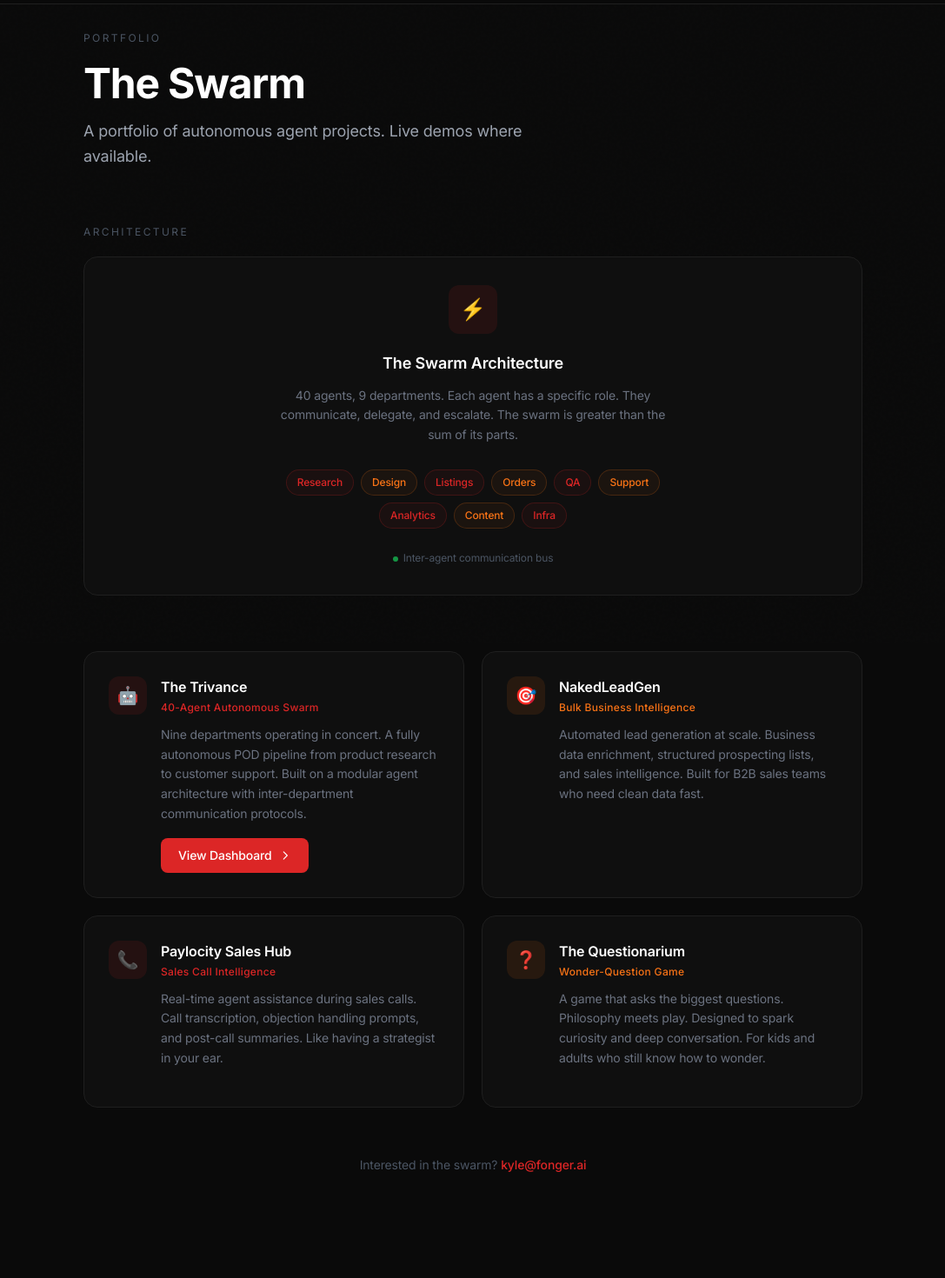
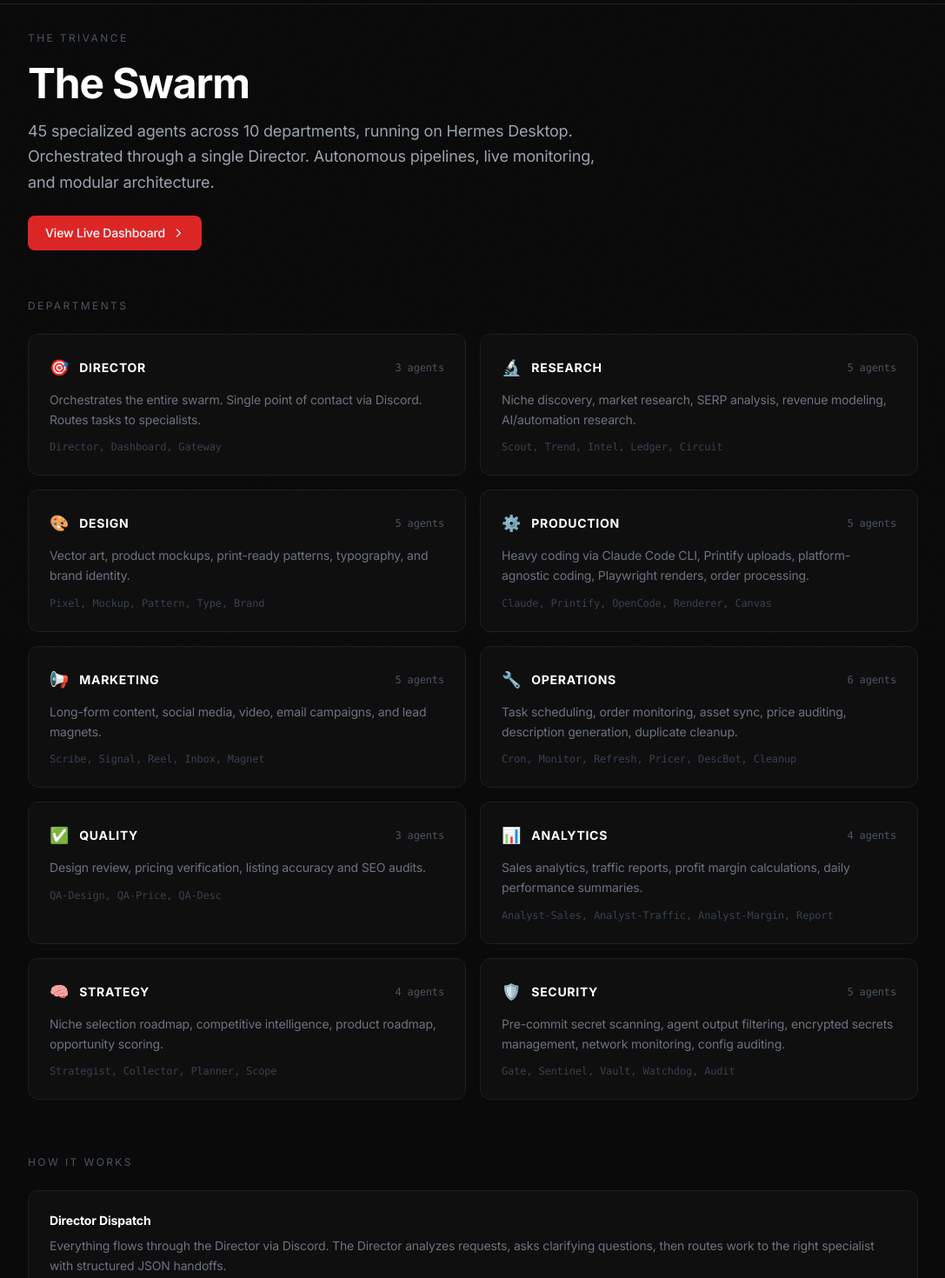
Before and after one commit to k00jax/fonger-ai, a Next.js app: page /swarm in a window 1280 px wide. Shown: the part 60-1530 px from the top of the page at 87% size, without its empty margins (96-1183 px from the left). Before the commit the page ends 1474 px from the top, so only its background shows below. Built offline with nearby package versions, Linux system fonts and the light colour scheme.

Commit message:
Rewrite /swarm page: describe The Trivance agent architecture

```diff
--- a/src/app/swarm/page.js
+++ b/src/app/swarm/page.js
@@ -1,176 +1,130 @@
 import Link from 'next/link';
 
-export default function SwarmPage() {
-  const projects = [
-    {
-      icon: '🤖',
-      title: 'The Trivance',
-      tagline: '40-Agent Autonomous Swarm',
-      description:
-        'Nine departments operating in concert. A fully autonomous POD pipeline from product research to customer support. Built on a modular agent architecture with inter-department communication protocols.',
-      link: '/dashboard/',
-      linkLabel: 'View Dashboard',
-      variant: 'red',
-    },
-    {
-      icon: '🎯',
-      title: 'NakedLeadGen',
-      tagline: 'Bulk Business Intelligence',
-      description:
-        'Automated lead generation at scale. Business data enrichment, structured prospecting lists, and sales intelligence. Built for B2B sales teams who need clean data fast.',
-      variant: 'orange',
-    },
-    {
-      icon: '📞',
-      title: 'Paylocity Sales Hub',
-      tagline: 'Sales Call Intelligence',
-      description:
-        'Real-time agent assistance during sales calls. Call transcription, objection handling prompts, and post-call summaries. Like having a strategist in your ear.',
-      variant: 'red',
-    },
-    {
-      icon: '❓',
-      title: 'The Questionarium',
-      tagline: 'Wonder-Question Game',
-      description:
-        'A game that asks the biggest questions. Philosophy meets play. Designed to spark curiosity and deep conversation. For kids and adults who still know how to wonder.',
-      variant: 'orange',
-    },
+const departments = [
+  { name: 'Director', icon: '🎯', count: 3, agents: 'Director, Dashboard, Gateway', desc: 'Orchestrates the entire swarm. Single point of contact via Discord. Routes tasks to specialists.' },
+  { name: 'Research', icon: '🔬', count: 5, agents: 'Scout, Trend, Intel, Ledger, Circuit', desc: 'Niche discovery, market research, SERP analysis, revenue modeling, AI/automation research.' },
+  { name: 'Design', icon: '🎨', count: 5, agents: 'Pixel, Mockup, Pattern, Type, Brand', desc: 'Vector art, product mockups, print-ready patterns, typography, and brand identity.' },
+  { name: 'Production', icon: '⚙️', count: 5, agents: 'Claude, Printify, OpenCode, Renderer, Canvas', desc: 'Heavy coding via Claude Code CLI, Printify uploads, platform-agnostic coding, Playwright renders, order processing.' },
+  { name: 'Marketing', icon: '📢', count: 5, agents: 'Scribe, Signal, Reel, Inbox, Magnet', desc: 'Long-form content, social media, video, email campaigns, and lead magnets.' },
+  { name: 'Operations', icon: '🔧', count: 6, agents: 'Cron, Monitor, Refresh, Pricer, DescBot, Cleanup', desc: 'Task scheduling, order monitoring, asset sync, price auditing, description generation, duplicate cleanup.' },
+  { name: 'Quality', icon: '✅', count: 3, agents: 'QA-Design, QA-Price, QA-Desc', desc: 'Design review, pricing verification, listing accuracy and SEO audits.' },
+  { name: 'Analytics', icon: '📊', count: 4, agents: 'Analyst-Sales, Analyst-Traffic, Analyst-Margin, Report', desc: 'Sales analytics, traffic reports, profit margin calculations, daily performance summaries.' },
+  { name: 'Strategy', icon: '🧠', count: 4, agents: 'Strategist, Collector, Planner, Scope', desc: 'Niche selection roadmap, competitive intelligence, product roadmap, opportunity scoring.' },
+  { name: 'Security', icon: '🛡️', count: 5, agents: 'Gate, Sentinel, Vault, Watchdog, Audit', desc: 'Pre-commit secret scanning, agent output filtering, encrypted secrets management, network monitoring, config auditing.' },
 ];
 
-  const swarmDepts = [
-    'Research', 'Design', 'Listings', 'Orders', 'QA',
-    'Support', 'Analytics', 'Content', 'Infra',
+const howItWorks = [
+  { title: 'Director Dispatch', desc: 'Everything flows through the Director via Discord. The Director analyzes requests, asks clarifying questions, then routes work to the right specialist with structured JSON handoffs.' },
+  { title: 'Specialized Agents', desc: 'Each of the 45 agents has a narrow, deeply-prompted role. No generalists. Every agent knows its department, its tools, and its output format. One-shot execution is the goal.' },
+  { title: 'Activity Reporter', desc: 'A cron job scans system signals every 60 seconds — active Hermes processes, running cron jobs, dispatched agents, and pre-commit hooks — then pushes real-time status to the dashboard.' },
+  { title: 'Cron Scheduler', desc: 'Recurring jobs handle everything from crypto arbitrage monitoring to daily mockup refresh. The scheduler runs autonomous scripts with no human in the loop.' },
+  { title: 'Live Dashboard', desc: 'A canvas-based visualization at fonger.ai/dashboard shows all 45 agents as an interactive node graph. Drag nodes, zoom with scroll, toggle side panels for agent details and live event feeds.' },
 ];
 
+const DEPT_COLORS = {
+  director: '#c8ffbe', research: '#f0a030', design: '#4da6ff', production: '#a78bfa',
+  marketing: '#ff6b5e', operations: '#7ddc8a', quality: '#ffd866',
+  analytics: '#5aa2e8', strategy: '#f2c94c', security: '#22d3ee',
+};
+
+const DEPT_ICONS = {
+  director: '🎯', research: '🔬', design: '🎨', production: '⚙️', marketing: '📢',
+  operations: '🔧', quality: '✅', analytics: '📊', strategy: '🧠', security: '🛡️',
+};
+
+export default function SwarmPage() {
   return (
     <div className="min-h-screen pt-24 pb-16 px-4 relative z-10">
-      <div className="max-w-4xl mx-auto">
+      <div className="max-w-5xl mx-auto">
         {/* Header */}
-        <div className="animate-fade-in-up mb-16">
-          <p className="text-xs tracking-[0.2em] uppercase text-gray-600 mb-5">Portfolio</p>
+        <div className="animate-fade-in-up mb-14">
+          <p className="text-xs tracking-[0.2em] uppercase text-gray-600 mb-5">The Trivance</p>
           <h1 className="text-4xl sm:text-5xl font-bold text-white mb-4 tracking-tight">
             The Swarm
           </h1>
-          <p className="text-lg text-gray-400 leading-relaxed max-w-xl">
-            A portfolio of autonomous agent projects. Live demos where available.
+          <p className="text-lg text-gray-400 leading-relaxed max-w-2xl">
+            45 specialized agents across 10 departments, running on Hermes Desktop.
+            Orchestrated through a single Director. Autonomous pipelines, live monitoring,
+            and modular architecture.
           </p>
-        </div>
-
-        {/* Architecture diagram */}
-        <div className="mb-16 animate-fade-in-up animate-delay-100">
-          <h2 className="text-xs tracking-[0.2em] uppercase text-gray-600 mb-5">Architecture</h2>
-          <div className="bg-[#0f0f0f] border border-[#1f1f1f] rounded-2xl p-8 text-center card-hover">
-            <div className="inline-flex items-center justify-center w-14 h-14 rounded-xl bg-brand-red/10 text-brand-red text-2xl mb-5">
-              ⚡
-            </div>
-            <h3 className="text-white font-semibold text-lg mb-3">The Swarm Architecture</h3>
-            <p className="text-gray-500 text-sm max-w-md mx-auto mb-7 leading-relaxed">
-              40 agents, 9 departments. Each agent has a specific role. They
-              communicate, delegate, and escalate. The swarm is greater than the
-              sum of its parts.
-            </p>
-
-            {/* Department pills */}
-            <div className="flex flex-wrap justify-center gap-2 max-w-md mx-auto">
-              {swarmDepts.map((dept, i) => (
-                <span
-                  key={dept}
-                  className={`px-3 py-1.5 rounded-full text-xs font-medium border transition-all duration-300 hover:scale-105 ${
-                    i % 2 === 0
-                      ? 'border-brand-red/20 text-brand-red bg-brand-red/5 hover:bg-brand-red/10 hover:border-brand-red/30'
-                      : 'border-brand-orange/20 text-brand-orange bg-brand-orange/5 hover:bg-brand-orange/10 hover:border-brand-orange/30'
-                  }`}
+          <div className="flex gap-3 mt-6">
+            <Link
+              href="/dashboard/"
+              className="inline-flex items-center gap-2 px-5 py-2.5 bg-brand-red text-white text-sm rounded-lg font-medium hover:bg-red-700 transition-all hover:glow-red"
             >
-                  {dept}
-                </span>
-              ))}
-            </div>
-
-            <div className="mt-5">
-              <span className="text-gray-600 text-xs">
-                <span className="inline-block w-1.5 h-1.5 rounded-full bg-green-600 mr-1.5 animate-pulse" />
-                Inter-agent communication bus
-              </span>
-            </div>
-          </div>
-        </div>
-
-        {/* Projects */}
-        <div className="grid grid-cols-1 md:grid-cols-2 gap-5">
-          {projects.map((project, i) => (
-            <div
-              key={project.title}
-              className={`group bg-[#0f0f0f] border border-[#1f1f1f] rounded-2xl p-7 animate-fade-in-up transition-all duration-500
-                ${project.variant === 'orange' ? 'card-hover-orange' : 'card-hover'}`}
-              style={{ animationDelay: `${(i + 2) * 100}ms` }}
-            >
-              <div className="flex items-start gap-4">
-                <div
-                  className={`w-11 h-11 rounded-xl flex items-center justify-center text-xl flex-shrink-0 transition-transform duration-500 group-hover:scale-110 ${
-                    project.variant === 'orange'
-                      ? 'bg-brand-orange/10 text-brand-orange'
-                      : 'bg-brand-red/10 text-brand-red'
-                  }`}
-                >
-                  {project.icon}
-                </div>
-                <div className="flex-1 min-w-0">
-                  <h3 className="text-base font-semibold text-white mb-1">
-                    {project.title}
-                  </h3>
-                  <p
-                    className={`text-xs mb-3 font-medium tracking-wide ${
-                      project.variant === 'orange' ? 'text-brand-orange' : 'text-brand-red'
-                    }`}
-                  >
-                    {project.tagline}
-                  </p>
-                  <p className="text-gray-500 text-sm leading-relaxed mb-4">
-                    {project.description}
-                  </p>
-                  {project.link && (
-                    project.link.startsWith('http') ? (
-                      <a
-                        href={project.link}
-                        target="_blank"
-                        rel="noopener noreferrer"
-                        className="inline-flex items-center gap-2 px-5 py-2.5 bg-brand-red text-white text-sm rounded-lg font-medium hover:bg-red-700 transition-all duration-300 hover:glow-red"
-                      >
-                        {project.linkLabel}
-                        <svg className="w-3.5 h-3.5" fill="none" stroke="currentColor" viewBox="0 0 24 24">
-                          <path strokeLinecap="round" strokeLinejoin="round" strokeWidth={2} d="M10 6H6a2 2 0 00-2 2v10a2 2 0 002 2h10a2 2 0 002-2v-4M14 4h6m0 0v6m0-6L10 14" />
-                        </svg>
-                      </a>
-                    ) : (
-                      <Link
-                        href={project.link}
-                        className="inline-flex items-center gap-2 px-5 py-2.5 bg-brand-red text-white text-sm rounded-lg font-medium hover:bg-red-700 transition-all duration-300 hover:glow-red"
-                      >
-                        {project.linkLabel}
+              View Live Dashboard
               <svg className="w-3.5 h-3.5" fill="none" stroke="currentColor" viewBox="0 0 24 24">
                 <path strokeLinecap="round" strokeLinejoin="round" strokeWidth={2} d="M9 5l7 7-7 7" />
               </svg>
             </Link>
-                    )
-                  )}
           </div>
         </div>
+
+        {/* Department Grid */}
+        <div className="mb-16">
+          <h2 className="text-xs tracking-[0.2em] uppercase text-gray-600 mb-6">Departments</h2>
+          <div className="grid grid-cols-1 md:grid-cols-2 gap-4">
+            {departments.map((dept) => (
+              <div
+                key={dept.name}
+                className="bg-[#0f0f0f] border border-[#1f1f1f] rounded-xl p-6 hover:border-[#2a2a3a] transition-all duration-300"
+              >
+                <div className="flex items-center gap-3 mb-3">
+                  <span className="text-lg">{dept.icon}</span>
+                  <h3 className="text-sm font-bold text-white uppercase tracking-wider">{dept.name}</h3>
+                  <span className="ml-auto text-xs text-gray-600 font-mono">{dept.count} agents</span>
+                </div>
+                <p className="text-gray-500 text-sm leading-relaxed mb-3">{dept.desc}</p>
+                <p className="text-gray-700 text-xs font-mono">{dept.agents}</p>
               </div>
             ))}
           </div>
+        </div>
 
-        {/* Contact */}
-        <div className="mt-14 text-center animate-fade-in-up animate-delay-600">
-          <p className="text-gray-600 text-sm">
-            Interested in the swarm?{' '}
-            <a
-              href="mailto:kyle@fonger.ai"
-              className="text-brand-red hover:text-red-400 transition-colors font-medium"
+        {/* How It Works */}
+        <div className="mb-16">
+          <h2 className="text-xs tracking-[0.2em] uppercase text-gray-600 mb-6">How It Works</h2>
+          <div className="space-y-4">
+            {howItWorks.map((item) => (
+              <div
+                key={item.title}
+                className="bg-[#0f0f0f] border border-[#1f1f1f] rounded-xl p-6 hover:border-[#2a2a3a] transition-all duration-300"
               >
-              kyle@fonger.ai
-            </a>
+                <h3 className="text-sm font-bold text-white mb-2">{item.title}</h3>
+                <p className="text-gray-500 text-sm leading-relaxed">{item.desc}</p>
+              </div>
+            ))}
+          </div>
+        </div>
+
+        {/* Tech Stack */}
+        <div className="mb-16">
+          <h2 className="text-xs tracking-[0.2em] uppercase text-gray-600 mb-6">Built With</h2>
+          <div className="flex flex-wrap gap-2">
+            {['Hermes Desktop', 'DeepSeek v4', 'Python 3.11', 'Next.js 14', 'GitHub Pages', 'Vercel', 'Discord API', 'Shopify API', 'Printify API', 'Google Workspace', 'Power Automate'].map((tech) => (
+              <span key={tech} className="px-3 py-1.5 bg-[#0f0f0f] border border-[#1f1f1f] rounded-lg text-xs text-gray-400 font-mono">
+                {tech}
+              </span>
+            ))}
+          </div>
+        </div>
+
+        {/* Link to Dashboard */}
+        <div className="text-center bg-[#0f0f0f] border border-[#1f1f1f] rounded-2xl p-8 card-hover">
+          <h3 className="text-lg font-semibold text-white mb-3">See It Live</h3>
+          <p className="text-gray-400 text-sm mb-5 leading-relaxed">
+            Watch all 45 agents in real time. Interactive node graph, department
+            status bars, and live event feed.
           </p>
+          <Link
+            href="/dashboard/"
+            className="inline-flex items-center gap-2 px-6 py-3 bg-brand-red text-white rounded-lg font-medium hover:bg-red-700 transition-all hover:glow-red"
+          >
+            Open Dashboard
+            <svg className="w-4 h-4" fill="none" stroke="currentColor" viewBox="0 0 24 24">
+              <path strokeLinecap="round" strokeLinejoin="round" strokeWidth={2} d="M9 5l7 7-7 7" />
+            </svg>
+          </Link>
         </div>
       </div>
     </div>
```
Also changed, not shown: 18 other files (tests, documents, lock files or other folders). Lines whose indentation alone changed are shown as unchanged.
